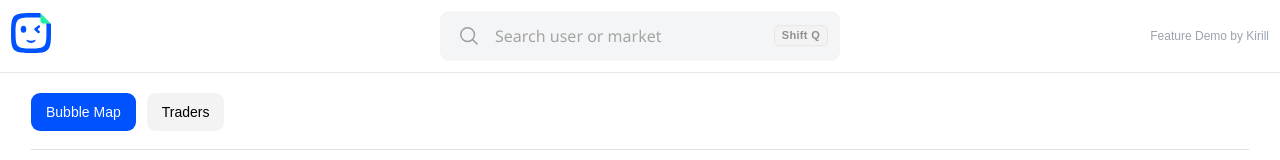
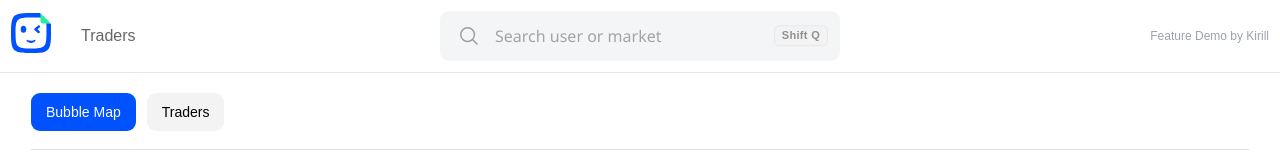
Before and after one commit to kirillshkuratiuk/pf-demo, a Next.js app: page / in a window 1280 px wide. Shown: the top 160 px of the page. Built offline with nearby package versions, Linux system fonts and the light colour scheme; a web font is replaced by a local one.

Commit message:
fix: restore Traders nav link

```diff
--- a/src/components/PFShell.tsx
+++ b/src/components/PFShell.tsx
@@ -26,6 +26,9 @@ export default function PFShell({ children }: { children: React.ReactNode }) {
                   </span>
                 </Link>
               </div>
+              <nav className="nav-links-header" aria-label="Primary navigation">
+                <Link href="/traders">Traders</Link>
+              </nav>
             </div>
 
             {/* Center: Search */}
```
